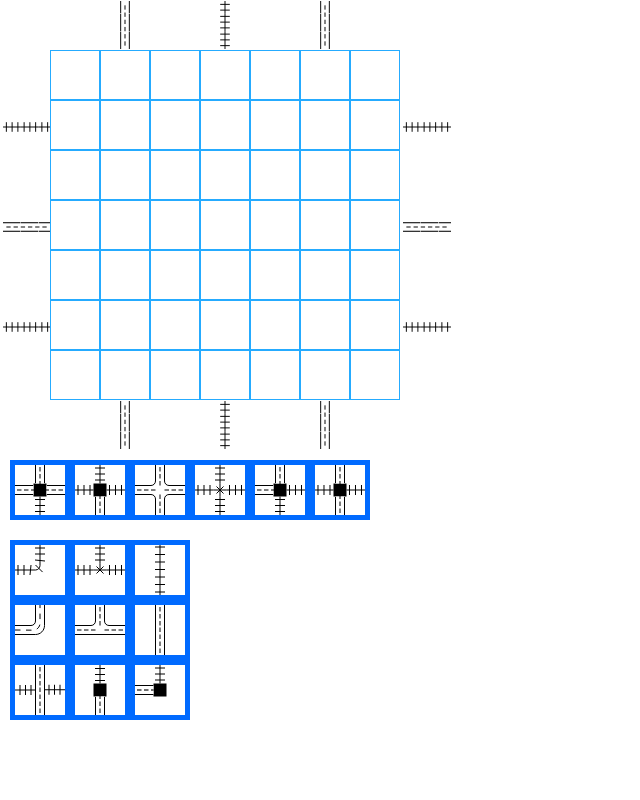
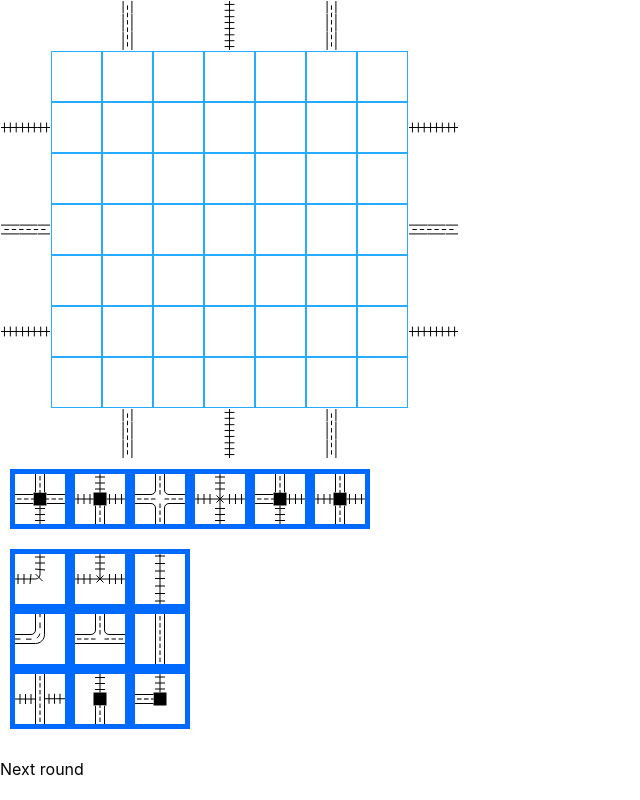
Before and after one commit to BalazsGyulai/Railroad, a React (Create React App) app: page / in a window 1280 px wide. Shown: the whole page, without its empty margins (0-640 px from the left). Built offline with nearby package versions, Linux system fonts and the light colour scheme.

Commit message:
can edit the cell's piece

```diff
--- a/src/App.js
+++ b/src/App.js
@@ -3,9 +3,12 @@ import Board from "./components/Board";
 import Specials from "./components/Specials";
 import Normals from "./components/Normals";
 import Controls from "./components/Controls";
+import Moving from "./data/Moving";
 import "./App.css";
 
 function App() {
+  const {NextRoundHandler} = React.useContext(Moving);
+
   return <div className="App">
 
     {/* Board */}
@@ -13,6 +16,7 @@ function App() {
     <Specials />
     <Normals />
     <Controls />
+    <div onClick={() => NextRoundHandler()}>Next round</div>
 
   </div>;
 }
--- a/src/components/Cell.css
+++ b/src/components/Cell.css
@@ -7,8 +7,8 @@
 .cell {
     display: table-cell;
     position: relative;
-    width: 50px;
-    height: 50px;
+    width: 51px;
+    height: 51px;
     border-width: 1px;
     border-style: solid;
     cursor: pointer;
@@ -16,15 +16,15 @@
 }
 
 .cell .object {
-    position: absolute;
+    position: relative;
     width: 100%;
     height: 100%;
 }
 
 .droppedpiece{
     position: absolute;
-    top: 0;
-    left: 0;
+    width: 100%;
+    height: 100%;
 }
 
 .round {
--- a/src/components/Cell.js
+++ b/src/components/Cell.js
@@ -4,10 +4,11 @@ import Moving from "../data/Moving";
 import BoardTable from "../data/Board";
 
 const Cell = (props) => {
-  const { SetSelected } = useContext(Moving);
+  const { SetSelected, action, round, updateCellItemSelected, cellItemSelected } = useContext(Moving);
   const { dropToCellHandler } = useContext(BoardTable);
 
   const [rotated, setRotated] = useState("0");
+  const [flipped, setFlipped] = useState(0);
   const [droppedPiece, setDroppedPiece] = useState("");
 
   const initBorderColor = props.borderColor ?? "#fff";
@@ -22,21 +23,31 @@ const Cell = (props) => {
   useEffect(() => {
     if (props.properties !== null) {
       setRotated(RotateHandler(props.properties.rotated));
+      setFlipped(props.properties.flip);
       setDroppedPiece(props.properties.item);
     }
-  }, [props.properties]);
+  }, [props.properties, action]);
 
   const RotateHandler = (val) => {
     return `${parseInt(val) * 90}deg`;
   };
 
   const DropSelectedPiece = (x, y) => {
-    if (droppedPiece !== "" || droppedPiece !== null) {
-      dropToCellHandler(x, y);
-      SetSelected("");
-    } else {
-      console.log("selected a board item");
+    if (props.properties === null) {
+        dropToCellHandler(x, y);
+        SetSelected("");
+    } else if (props.properties.round === round) {
+      updateCellItemSelected(x, y);
+      SetSelected(props.properties);
     }
+    // console.log(props.properties);
+    // if (droppedPiece !== "" || droppedPiece !== null) {
+      //   dropToCellHandler(x, y);
+      //   SetSelected("");
+    // } else {
+    //   // SetSelected(props.properties);
+    //   console.log("clicked on cell item");
+    // }
   };
 
   return (
@@ -54,7 +65,7 @@ const Cell = (props) => {
         className="object"
         onClick={() => DropSelectedPiece(props.position.x, props.position.y)}
       >
-        <div className="droppedpiece" style={{transform: `rotate(${rotated})`}}>
+        <div className="droppedpiece" style={{transform: `rotate(${rotated}) rotateY(${flipped * 180}deg)`}}>
         {droppedPiece}
         </div>
         {
--- a/src/data/Board.js
+++ b/src/data/Board.js
@@ -1,4 +1,4 @@
-import { createContext, useState, useContext } from "react";
+import { createContext, useState, useEffect, useContext } from "react";
 import Moving from "./Moving";
 import Road from "../Rails/Road";
 import Trail from "../Rails/Trail";
@@ -300,18 +300,21 @@ const BOARD = [
 const BoardTable = createContext();
 
 export function BoardManage({ children }) {
-  const { selected, NextRoundHandler } = useContext(Moving);
+  const { selected, cellItemSelected, action } = useContext(Moving);
   const [board, setBoard] = useState(BOARD);
+
+  useEffect(() => {
+    if (cellItemSelected !== ""){
+      dropToCellHandler(cellItemSelected.x, cellItemSelected.y)
+    }
+  }, [action])
 
   const dropToCellHandler = (x, y) => {
     if (selected !== "" && selected !== null) {
       let newBoard = board;
       newBoard[y][x] = selected;
 
-      setBoard(newBoard);
-
-      NextRoundHandler();
-      console.log(newBoard);
+      setBoard([...board], board[y][x] = {...selected});
     }
   };
 
--- a/src/data/Moving.js
+++ b/src/data/Moving.js
@@ -6,6 +6,11 @@ export function MovingManage({ children }) {
   const [selected, useSelected] = useState("");
   const [round, setRound] = useState(1);
   const [action, setAction] = useState(false);
+  const [cellItemSelected, setCellItemSelected] = useState("");
+
+  const updateCellItemSelected = (x, y) => {
+    setCellItemSelected({x: x, y: y});
+  }
 
   const SetSelected = (newest) => {
     useSelected(AnalyseSelected(newest));
@@ -65,6 +70,8 @@ export function MovingManage({ children }) {
         RotateHandler,
         FlipHandler,
         action,
+        updateCellItemSelected,
+        cellItemSelected
       }}
     >
       {children}
```
